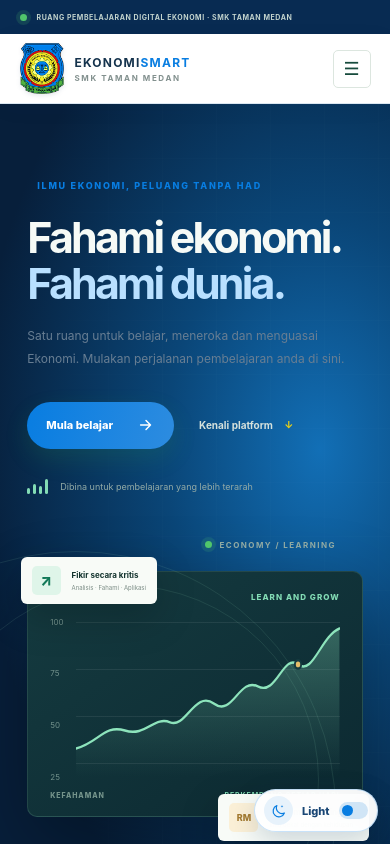
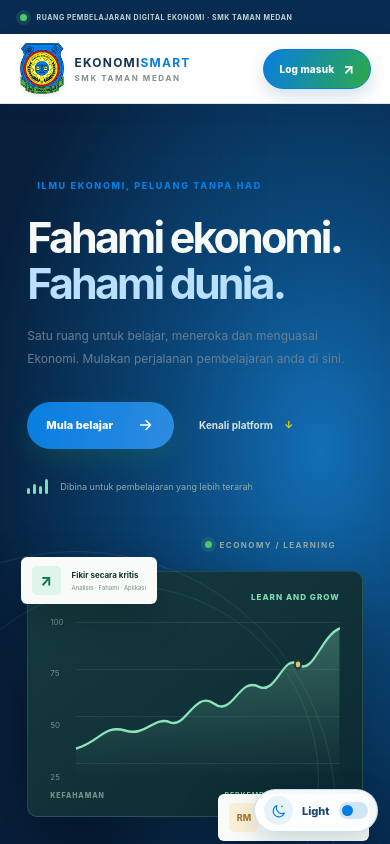
Before and after one commit to sesempurnaproperty/ekonomi-smart-smktm, a Next.js app: page / in a window 390 px wide. Shown: the top 844 px of the page. Built offline with nearby package versions, Linux system fonts and the light colour scheme.

Commit message:
Fix: paparkan butang log masuk pada telefon
Show a visible mobile login CTA that links directly to /login, while retaining the desktop portal login link.

```diff
--- a/app/globals.css
+++ b/app/globals.css
@@ -403,16 +403,27 @@ a { color: inherit; text-decoration: none; }
   .site-header { height: 70px; padding: 0 5%; }
   .navigation, .student-link { display: none; }
   .mobile-nav {
-    width: 38px;
-    height: 38px;
+    min-width: 104px;
+    min-height: 40px;
+    padding: 0 15px;
     display: inline-flex;
     align-items: center;
     justify-content: center;
-    border: 1px solid #dce6df;
-    border-radius: 5px;
-    color: #174b3d;
-    font-size: 18px;
+    gap: 9px;
+    border: 1px solid #087de1;
+    border-radius: 999px;
+    background: linear-gradient(110deg, #087de1, #2daa48);
+    color: #fff;
+    box-shadow: 0 7px 18px rgba(8, 83, 145, .18);
+    font-size: 10px;
+    font-weight: 800;
+    letter-spacing: .015em;
+    white-space: nowrap;
+    transition: transform .18s ease, box-shadow .18s ease;
   }
+  .mobile-nav span { font-size: 14px; line-height: 1; }
+  .mobile-nav:active { transform: translateY(1px); }
+  .mobile-nav:focus-visible { outline: 3px solid rgba(8,125,225,.28); outline-offset: 3px; }
   .hero { min-height: auto; padding: 65px 7%; grid-template-columns: 1fr; gap: 25px; }
   .hero h1 { font-size: clamp(42px, 11vw, 58px); }
   .hero-copy > p { font-size: 12px; }
--- a/app/page.tsx
+++ b/app/page.tsx
@@ -108,7 +108,7 @@ export default function Home() {
           <a href="#tentang">Tentang</a>
         </nav>
         <a className="student-link" href="/login">Log masuk portal <span>↗</span></a>
-        <a className="mobile-nav" href="#modul" aria-label="Pergi ke modul">☰</a>
+        <a className="mobile-nav" href="/login" aria-label="Log masuk portal">Log masuk <span aria-hidden="true">↗</span></a>
       </header>
 
       <section className="hero" id="utama">
--- a/app/visual-system.css
+++ b/app/visual-system.css
@@ -484,3 +484,10 @@ html[data-theme="dark"] [class*="formPanel"] input, html[data-theme="dark"] [cla
 
 /* School identity colour tokens for legacy CSS modules. */
 :root { --school-blue:#087de1; --school-green:#2daa48; --school-yellow:#f1d313; --school-red:#e53935; --school-navy:#082b52; }
+
+
+/* Mobile portal access: keep the login action visible on compact screens. */
+.mobile-nav { color:#fff !important; border-color:#087de1 !important; background:linear-gradient(110deg,#087de1,#2daa48) !important; box-shadow:0 7px 18px rgba(8,83,145,.18) !important; }
+.mobile-nav:hover { color:#fff !important; filter:brightness(1.04); }
+html[data-theme="dark"] .mobile-nav { color:#fff !important; border-color:#78b9f4 !important; background:linear-gradient(110deg,#087de1,#2daa48) !important; }
+@media(max-width:380px) { .mobile-nav { min-width:94px; padding-left:12px; padding-right:12px; } }
```
